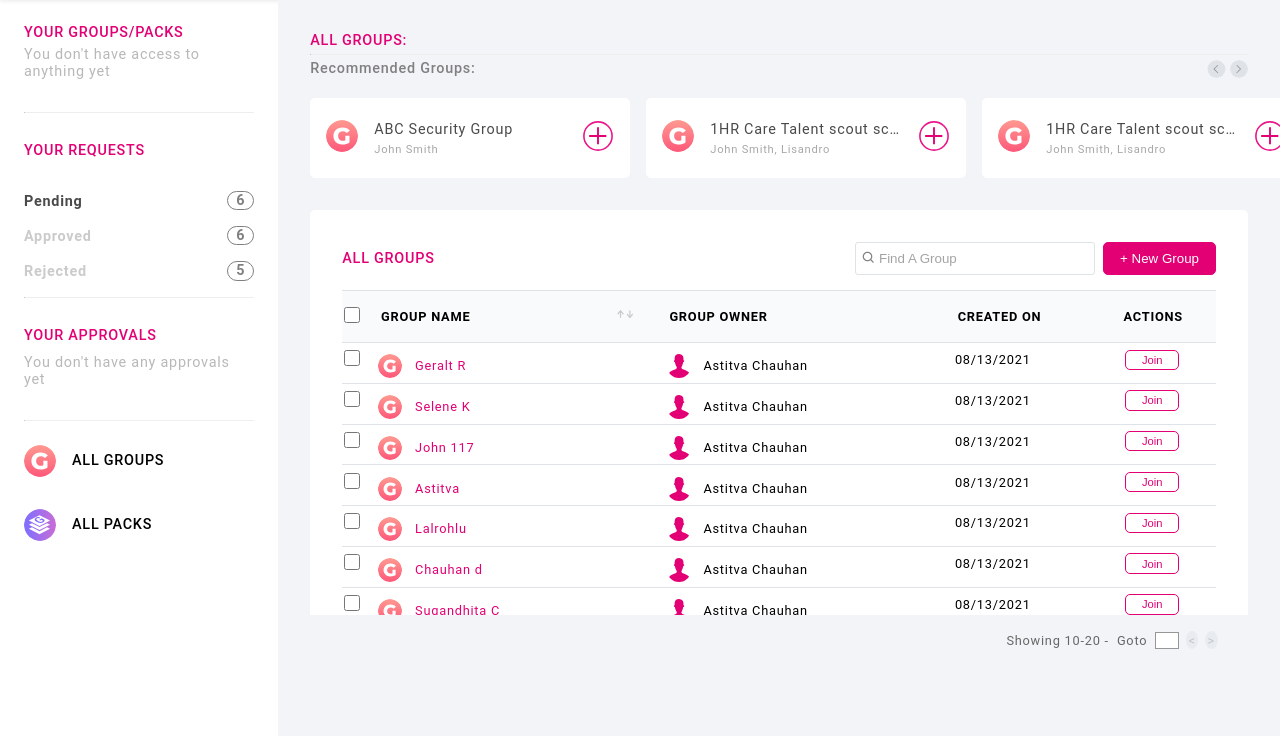
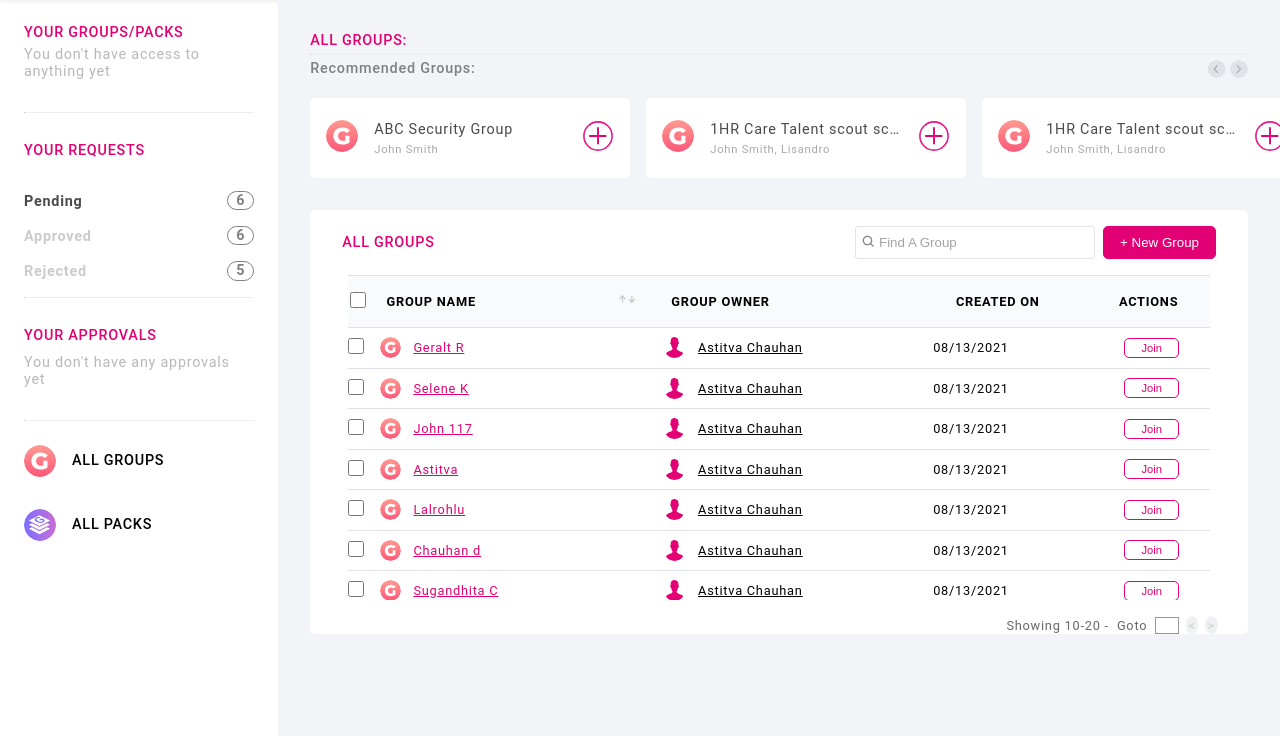
Before and after one commit to Silspd90/Cloud-access, a PHP site: page /home.html in a window 1280 px wide. Shown: the part 64-800 px from the top of the page. Run offline with PHP 8.4, Linux system fonts and the light colour scheme.

Commit message:
Changes to main table

```diff
--- a/css/style.css
+++ b/css/style.css
@@ -257,15 +257,15 @@ hr {
 .wrapper-content {
   display: flex;
   justify-content: space-between;
-  height: 5rem;
+  height: auto;
   width: 100%;
-  padding-top: 1rem;
+  padding: 1rem 0rem;
 }
 
 .wrapper-content-table {
   background-color: white;
   width: 100%;
-  height: 50%;
+  height: auto;
   border-radius: 5px;
   overflow: none;
 }
@@ -310,6 +310,8 @@ hr {
   background-color: white;
   height: auto;
   display: flex;
+  align-items: center;
+  justify-content: center;
   /* padding: 0.2rem 1rem 0.6rem 2px; */
 }
 
@@ -345,28 +347,21 @@ tr.group_data_TR th:not(:first-child) {
 
 .group_data {
   border-collapse: collapse;
-  width: 100%;
+  width: 92%;
   font-size: 0.8rem;
-  margin-right: 2rem;
-  margin-left: 2rem;
   overflow: scroll;
 }
 
 .group_data td {
-  padding: 0.2rem 1rem 0.6rem 2px;
   border-bottom: 1px solid #dfe3e7;
   text-align: left;
+  height: 2.5rem;
 }
 
 .group_data img {
-  height: 1.5rem;
-  width: 1.5rem;
-  top: 0.5rem;
+  height: 1.3rem;
+  width: 1.3rem;
   position: relative;
-}
-
-.group_data th td {
-  padding: 1rem;
 }
 
 .pageno {
@@ -437,6 +432,11 @@ a {
   display: table;
   text-align: left;
   width: 100%;
+}
+.tdflex {
+  display: flex;
+  align-items: center;
+  padding-left: 1rem;
 }
 .mediagroup0 img,
 .mediagroup1 img {
--- a/home.html
+++ b/home.html
@@ -300,16 +300,16 @@
                         />
                       </td>
                       <td class="mediagroup0 groupsrch">
-                        <img src="images/Group_icon.svg" alt="img!" /><span
-                          class="overflow_text"
-                          >Geralt R</span
-                        >
+                        <div class="tdflex">
+                          <img src="images/Group_icon.svg" alt="img!" />
+                          <span class="overflow_text">Geralt R</span>
+                        </div>
                       </td>
                       <td class="mediagroup1">
-                        <img src="images/User_Multiple.svg" alt="img!" /><span
-                          class="overflow_text"
-                          >Astitva Chauhan</span
-                        >
+                        <div class="tdflex">
+                          <img src="images/User_Multiple.svg" alt="img!" />
+                          <span class="overflow_text">Astitva Chauhan</span>
+                        </div>
                       </td>
                       <td class="mediagroup2">08/13/2021</td>
                       <td style="text-align: center">
@@ -325,16 +325,18 @@
                         />
                       </td>
                       <td class="mediagroup0 groupsrch">
+                        <div class="tdflex">
                           <img src="images/Group_icon.svg" alt="img!" /><span
                             class="overflow_text"
                             >Selene K</span
                           >
+                        </div>
                       </td>
                       <td class="mediagroup1">
-                        <img src="images/User_Multiple.svg" alt="img!" /><span
-                          class="overflow_text"
-                          >Astitva Chauhan</span
-                        >
+                        <div class="tdflex">
+                          <img src="images/User_Multiple.svg" alt="img!" />
+                          <span class="overflow_text">Astitva Chauhan</span>
+                        </div>
                       </td>
                       <td class="mediagroup2">08/13/2021</td>
                       <td style="text-align: center">
@@ -350,16 +352,20 @@
                         />
                       </td>
                       <td class="mediagroup0 groupsrch">
+                        <div class="tdflex">
                           <img src="images/Group_icon.svg" alt="img!" /><span
                             class="overflow_text"
                             >John 117</span
                           >
+                        </div>
                       </td>
                       <td class="mediagroup1 groupsrch">
+                        <div class="tdflex">
                           <img src="images/User_Multiple.svg" alt="img!" /><span
                             class="overflow_text"
                             >Astitva Chauhan</span
                           >
+                        </div>
                       </td>
                       <td class="mediagroup2">08/13/2021</td>
                       <td style="text-align: center">
@@ -375,16 +381,20 @@
                         />
                       </td>
                       <td class="mediagroup0 groupsrch">
+                        <div class="tdflex">
                           <img src="images/Group_icon.svg" alt="img!" /><span
                             class="overflow_text"
                             >Astitva</span
                           >
+                        </div>
                       </td>
                       <td class="mediagroup1">
+                        <div class="tdflex">
                           <img src="images/User_Multiple.svg" alt="img!" /><span
                             class="overflow_text"
                             >Astitva Chauhan</span
                           >
+                        </div>
                       </td>
                       <td class="mediagroup2">08/13/2021</td>
                       <td style="text-align: center">
@@ -400,16 +410,20 @@
                         />
                       </td>
                       <td class="mediagroup0 groupsrch">
+                        <div class="tdflex">
                           <img src="images/Group_icon.svg" alt="img!" /><span
                             class="overflow_text"
                             >Lalrohlu</span
                           >
+                        </div>
                       </td>
                       <td class="mediagroup1">
+                        <div class="tdflex">
                           <img src="images/User_Multiple.svg" alt="img!" /><span
                             class="overflow_text"
                             >Astitva Chauhan</span
                           >
+                        </div>
                       </td>
                       <td class="mediagroup2">08/13/2021</td>
                       <td style="text-align: center">
@@ -425,16 +439,20 @@
                         />
                       </td>
                       <td class="mediagroup0 groupsrch">
+                        <div class="tdflex">
                           <img src="images/Group_icon.svg" alt="img!" /><span
                             class="overflow_text"
                             >Chauhan d</span
                           >
+                        </div>
                       </td>
                       <td class="mediagroup1">
+                        <div class="tdflex">
                           <img src="images/User_Multiple.svg" alt="img!" /><span
                             class="overflow_text"
                             >Astitva Chauhan</span
                           >
+                        </div>
                       </td>
                       <td class="mediagroup2">08/13/2021</td>
                       <td style="text-align: center">
@@ -450,16 +468,20 @@
                         />
                       </td>
                       <td class="mediagroup0 groupsrch">
+                        <div class="tdflex">
                           <img src="images/Group_icon.svg" alt="img!" /><span
                             class="overflow_text"
                             >Sugandhita C</span
                           >
+                        </div>
                       </td>
                       <td class="mediagroup1">
+                        <div class="tdflex">
                           <img src="images/User_Multiple.svg" alt="img!" /><span
                             class="overflow_text"
                             >Astitva Chauhan</span
                           >
+                        </div>
                       </td>
                       <td class="mediagroup2">08/13/2021</td>
                       <td style="text-align: center">
@@ -475,16 +497,20 @@
                         />
                       </td>
                       <td class="mediagroup0 groupsrch">
+                        <div class="tdflex">
                           <img src="images/Group_icon.svg" alt="img!" /><span
                             class="overflow_text"
                             >Martin Tyler</span
                           >
+                        </div>
                       </td>
                       <td class="mediagroup1">
+                        <div class="tdflex">
                           <img src="images/User_Multiple.svg" alt="img!" /><span
                             class="overflow_text"
                             >Astitva Chauhan</span
                           >
+                        </div>
                       </td>
                       <td class="mediagroup2">08/13/2021</td>
                       <td style="text-align: center">
@@ -500,16 +526,20 @@
                         />
                       </td>
                       <td class="mediagroup0 groupsrch">
+                        <div class="tdflex">
                           <img src="images/Group_icon.svg" alt="img!" /><span
                             class="overflow_text"
                             >Mendicant Bias</span
                           >
+                        </div>
                       </td>
                       <td class="mediagroup1">
+                        <div class="tdflex">
                           <img src="images/User_Multiple.svg" alt="img!" /><span
                             class="overflow_text"
                             >Astitva Chauhan</span
                           >
+                        </div>
                       </td>
                       <td class="mediagroup2">08/13/2021</td>
                       <td style="text-align: center">
@@ -525,16 +555,20 @@
                         />
                       </td>
                       <td class="mediagroup0 groupsrch">
+                        <div class="tdflex">
                           <img src="images/Group_icon.svg" alt="img!" /><span
                             class="overflow_text"
                             >Iso Didact</span
                           >
+                        </div>
                       </td>
                       <td class="mediagroup1">
+                        <div class="tdflex">
                           <img src="images/User_Multiple.svg" alt="img!" /><span
                             class="overflow_text"
                             >Astitva Chauhan</span
                           >
+                        </div>
                       </td>
                       <td class="mediagroup2">08/13/2021</td>
                       <td style="text-align: center">
```
Lines whose indentation alone changed are shown as unchanged.
